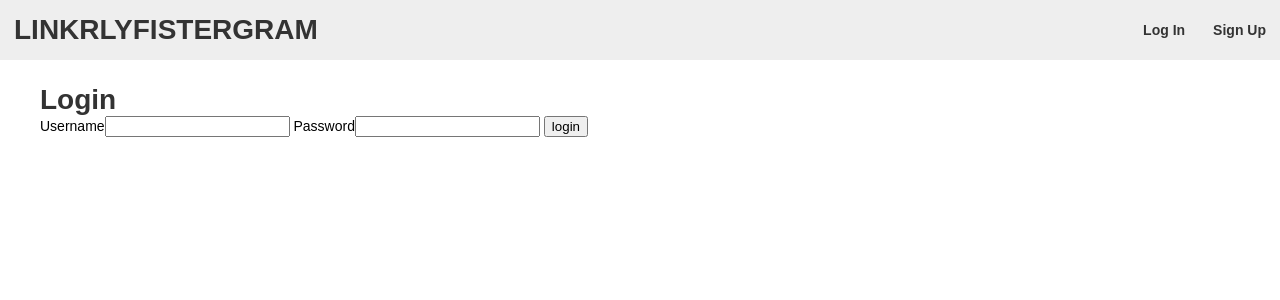
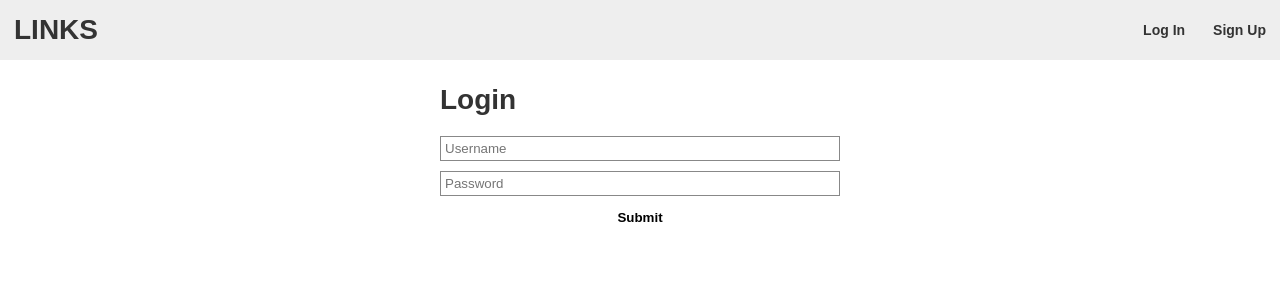
Before and after one commit to MattSegal/cams-war-links, a Django app: page /login/ in a window 1280 px wide. Shown: the top 300 px of the page. Run offline with Django 3.2, Linux system fonts and the light colour scheme; style sheets or scripts are compiled from the project's sources; parts of the project's set-up code (start-up, migrations or seed data) failed here and were passed over.

Commit message:
restyle views

```diff
--- a/assets-src/components/Link.scss
+++ b/assets-src/components/Link.scss
@@ -30,6 +30,7 @@
     .linkFormContainer
     {
         padding: 1em;
+        max-width: 800px;
     }
 
     .button
--- a/assets-src/scss/style.scss
+++ b/assets-src/scss/style.scss
@@ -4,7 +4,43 @@
 
 .contentWrapper
 {
-    max-width: 1200px;
+    max-width: 900px;
     margin: 0 auto;
     padding: 1em 2em;
 }
+
+.login
+{
+    display: flex;
+    flex-direction: column;
+    max-width: 400px;
+    margin: 0 auto;
+    h1
+    {
+        margin-bottom: 20px;
+    }
+    p
+    {
+        margin-bottom: 10px;
+        color: $red;
+    }
+    .error
+    {
+        border-color: $red;
+    }
+    input
+    {
+        border: 1px solid $text-grey;
+        display: block;
+        margin-bottom: 10px;
+        padding: 4px;
+    }
+    .submit
+    {
+        font-weight: bold;
+        cursor: pointer;
+        background-color: #fff;
+        border: none;
+        outline: none;
+    }
+}
--- a/links/templates/links/base.html
+++ b/links/templates/links/base.html
@@ -7,7 +7,7 @@
 </head>
 <body>
 <header>
-    <h1>LINKRLYFISTERGRAM</h1>
+    <h1>LINKS</h1>
     <div class="headerOptionWrapper">
         {% block header %}{% endblock header %}
     </div>
--- a/links/templates/links/login.html
+++ b/links/templates/links/login.html
@@ -1,20 +1,35 @@
 {% extends "links/base.html" %}
+{% load static %}
 
 {% block head %}
 <title>Login</title>
+<link rel="stylesheet" type="text/css" href="{% static 'main.css' %}" />
 {% endblock head %}
 
 {% block content %}
-<h1>Login</h1>
 
-{% if form.errors %}
-<p>Your username and password didn't match. Please try again.</p>
-{% endif %}
-
-<form method="post" action="/login/">
+<form class="login" method="post" action="/login/">
+    <h1>Login</h1>
     {% csrf_token %}
-    {{ form }}
-    <input class="btn btn-success btn-sm" type="submit" value="login" />
+    <input
+        class="form-control {{ login_error|yesno:"error," }}"
+        id="id_username"
+        maxlength="30"
+        name="username"
+        type="text"
+        required=""
+        placeholder="Username"
+    >
+    <input
+        class="{{ login_error|yesno:"error," }}"
+        id="id_password"
+        maxlength="30"
+        name="password"
+        type="password"
+        required=""
+        placeholder="Password"
+    >
+    <input class="submit" type="submit" value="Submit" />
 </form>
 
 {% endblock content %}
--- a/links/views.py
+++ b/links/views.py
@@ -38,21 +38,23 @@ def index(request):
 
 
 def login(request):
+    login_error = False
     if request.method == 'POST':
         username = request.POST['username']
         password = request.POST['password']
 
         form = LoginForm(request.POST)
         user = authenticate(username=username, password=password)
-        print form.is_valid(), user
         if form.is_valid() and user is not None:
             auth_login(request, user)
             return HttpResponseRedirect('/')
+        else:
+            login_error = True
     else:
         form = LoginForm()
 
     template = loader.get_template('links/login.html')
-    context = {'form': LoginForm}
+    context = {'form': LoginForm, 'login_error': login_error}
     return HttpResponse(template.render(context,request))
 
 def logout(request):
@@ -60,14 +62,31 @@ def logout(request):
     return HttpResponseRedirect('/')
 
 def signup(request):
-    #
+    # TODO - FINISH
     template = loader.get_template('links/signup.html')
     context = {}
     return HttpResponse(template.render(context,request))
 
 
-@login_required(login_url="/login/")
+@login_required(login_url="/change/")
 def change_password(request):
+    # TODO - FINISH
+    validation_error = False
+    if request.method == 'POST':
+        old_password = request.POST['old_password']
+        new_password = request.POST['new_password']
+        valid_password = request.POST['valid_password']
+
+        form = LoginForm(request.POST)
+        user = authenticate(username=username, password=password)
+        if form.is_valid() and user is not None:
+            auth_login(request, user)
+            return HttpResponseRedirect('/')
+        else:
+            validation_error = True
+    else:
+        form = LoginForm()
+
     template = loader.get_template('links/change_password.html')
-    context = {}
+    context = {'form': LoginForm, 'validation_error': validation_error}
     return HttpResponse(template.render(context,request))
```
Also changed, not shown: assets-src/containers/LinkListContainer.jsx (+18 -16 lines), links/templates/links/change_password.html (+27 -1 lines), links/templates/links/signup.html (+27 -1 lines).
